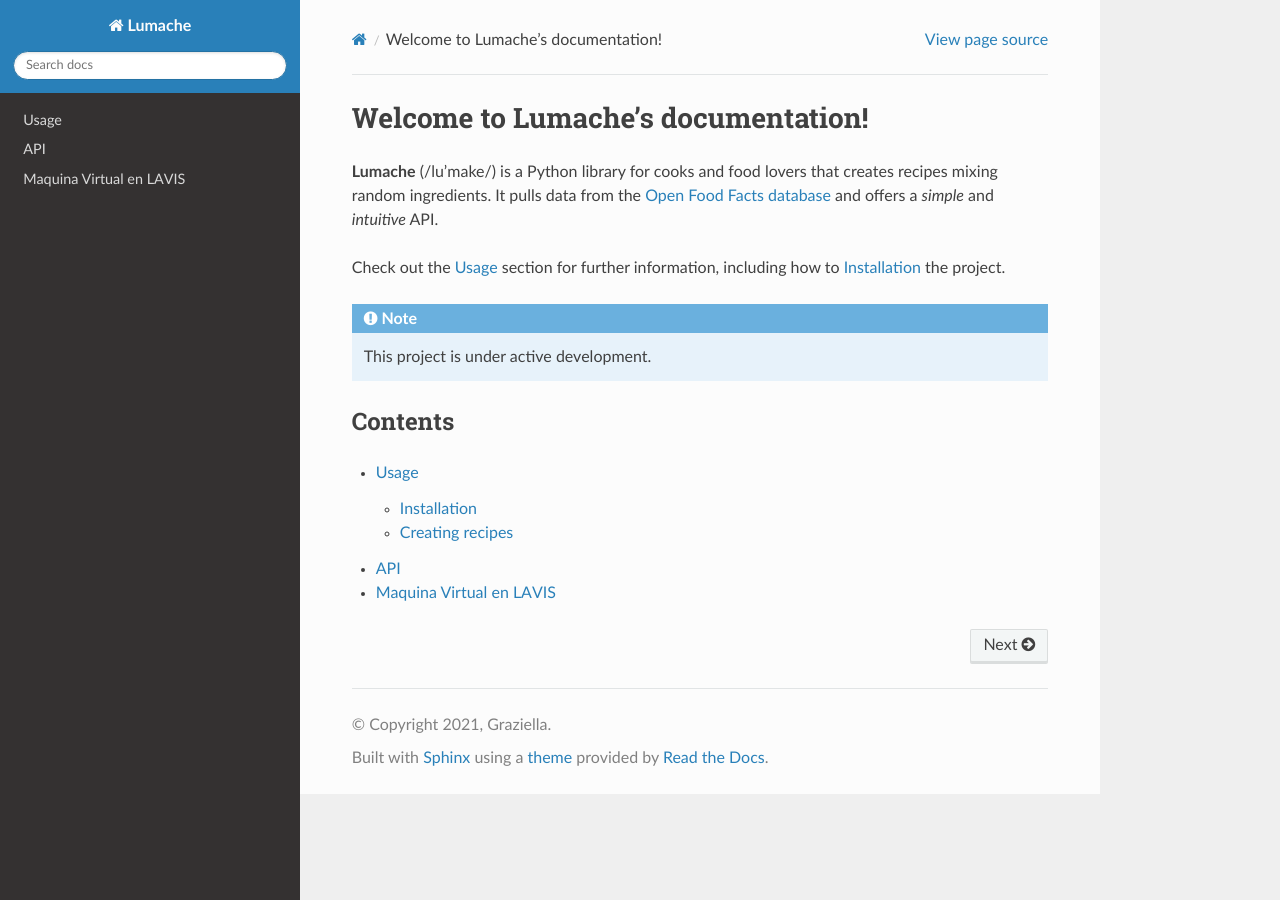
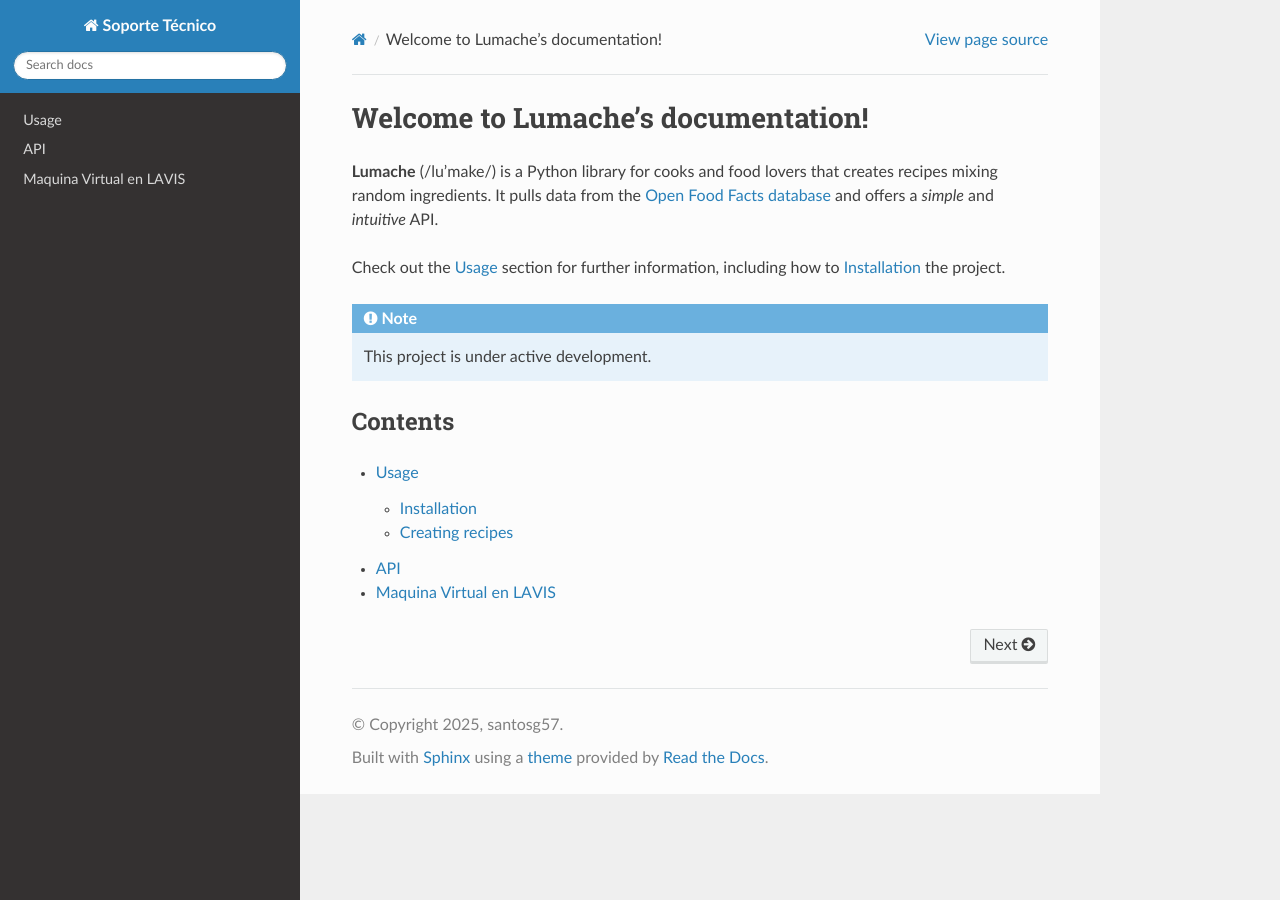
Before and after one commit to matecom57/santosg57-software, a Sphinx documentation site: the page built from docs/source/index.rst, in a window 1280 px wide. Built offline with Sphinx 7.4.7 and the Read the Docs theme 3.1.0, drawn with Linux system fonts in a browser that asks for light colours.

Commit message:
Test comité

```diff
--- a/docs/source/conf.py
+++ b/docs/source/conf.py
@@ -2,9 +2,9 @@
 
 # -- Project information
 
-project = 'Lumache'
-copyright = '2021, Graziella'
-author = 'Graziella'
+project = 'Soporte Técnico'
+copyright = '2025, santosg57'
+author = 'santosg57. mail: santosg572@gmail.com'
 
 release = '0.1'
 version = '0.1.0'
```
